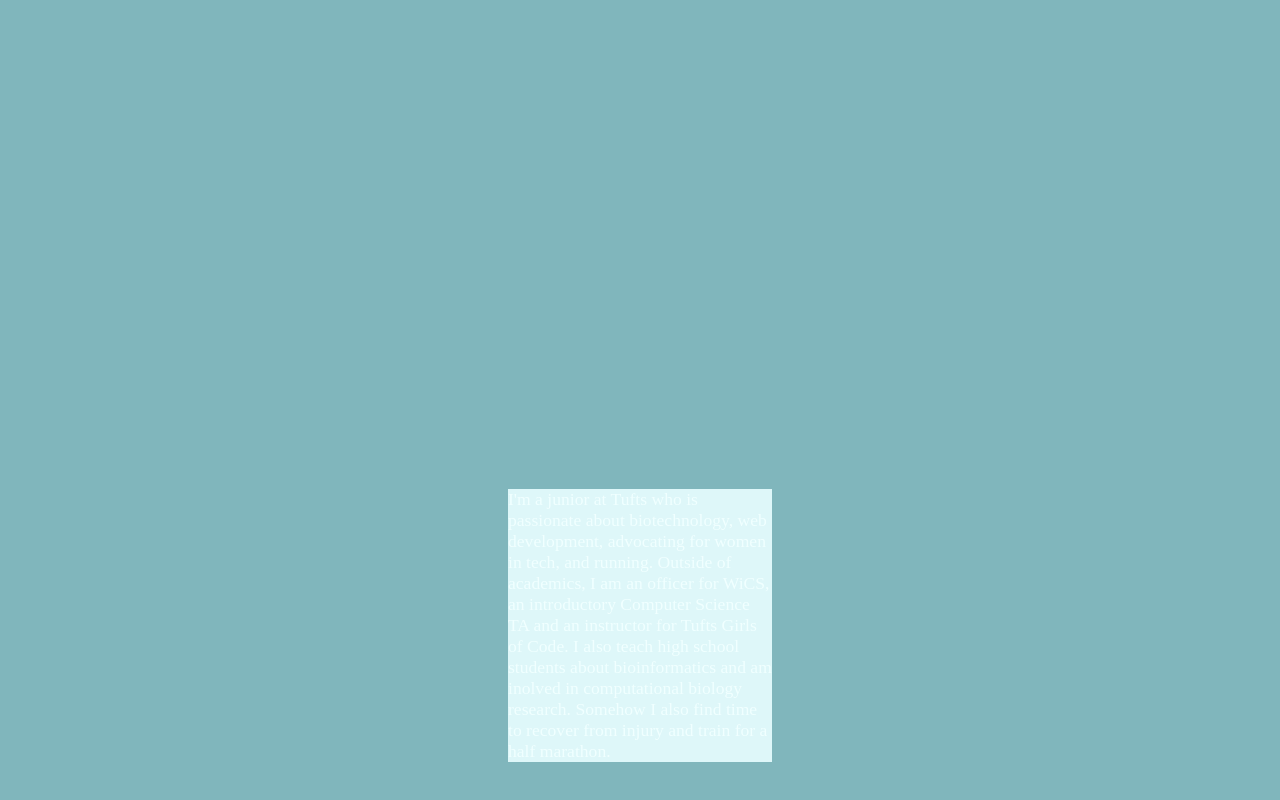
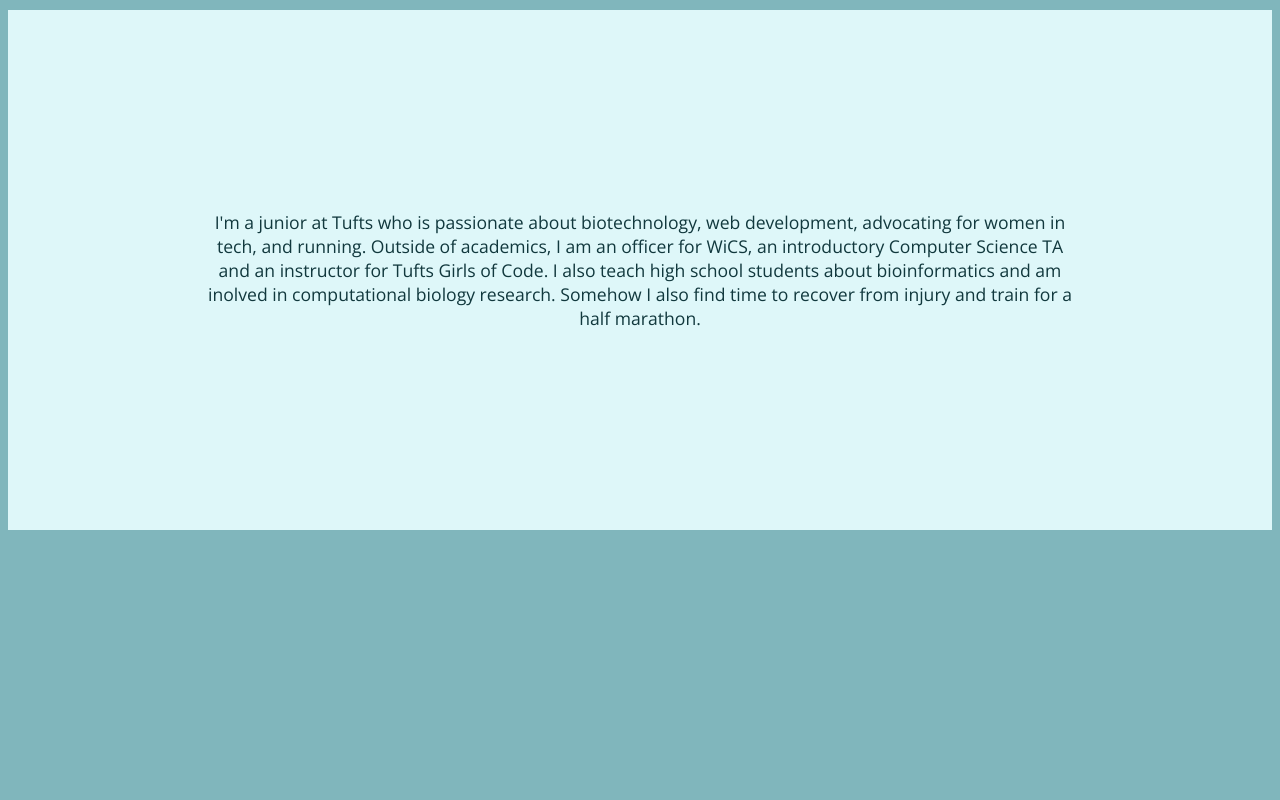
Before and after one commit to hannahvoelker/hannahvoelker.github.io, a plain HTML site: page about.html in a window 1280 px wide. Shown: the part 132-932 px from the top of the page. After the commit the page ends 800 px from the top, so only its background shows below. Drawn offline with nearby package versions, Linux system fonts and the light colour scheme.

Commit message:
oops little bug on the about page

```diff
--- a/style.css
+++ b/style.css
@@ -46,7 +46,11 @@
 }
 .description {
     background-color: #def7f9;
-    margin: 500px;
+    padding: 200px;
+    text-align: center;
+    color: #11383d;
+    font-family: 'Open Sans', sans-serif;
+}
 
 }
 .project {
@@ -89,7 +93,7 @@
   content: ""; display: table;
 }
 .resume-description {
-    padding: 8px;
+    padding: 200px;
     text-align: center;
     color: #11383d;
     font-family: 'Open Sans', sans-serif;
```
Also changed, not shown: resume.html (+1 -1 lines).
